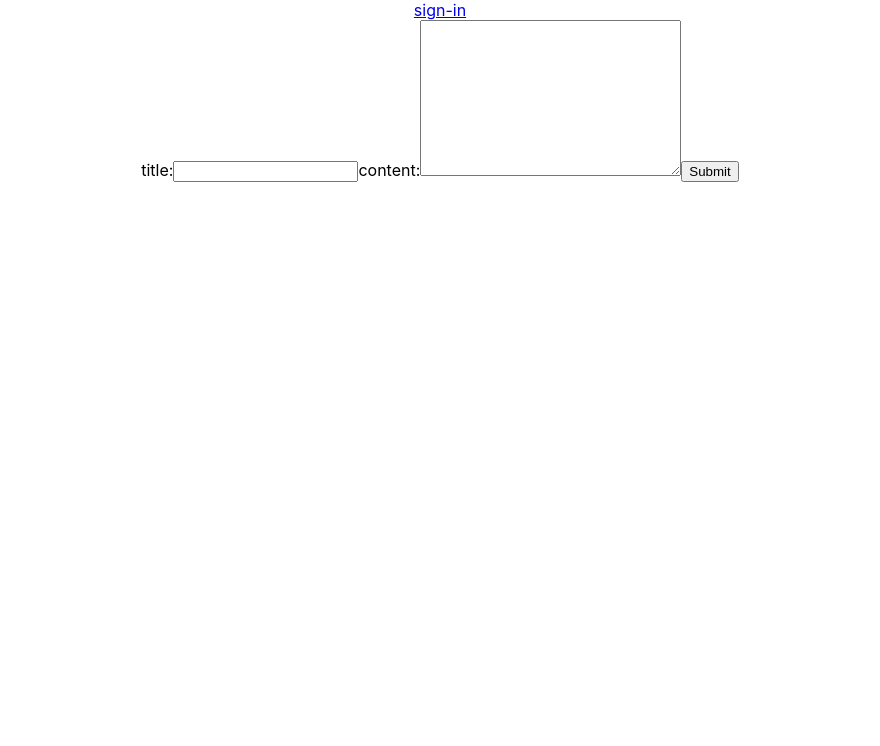
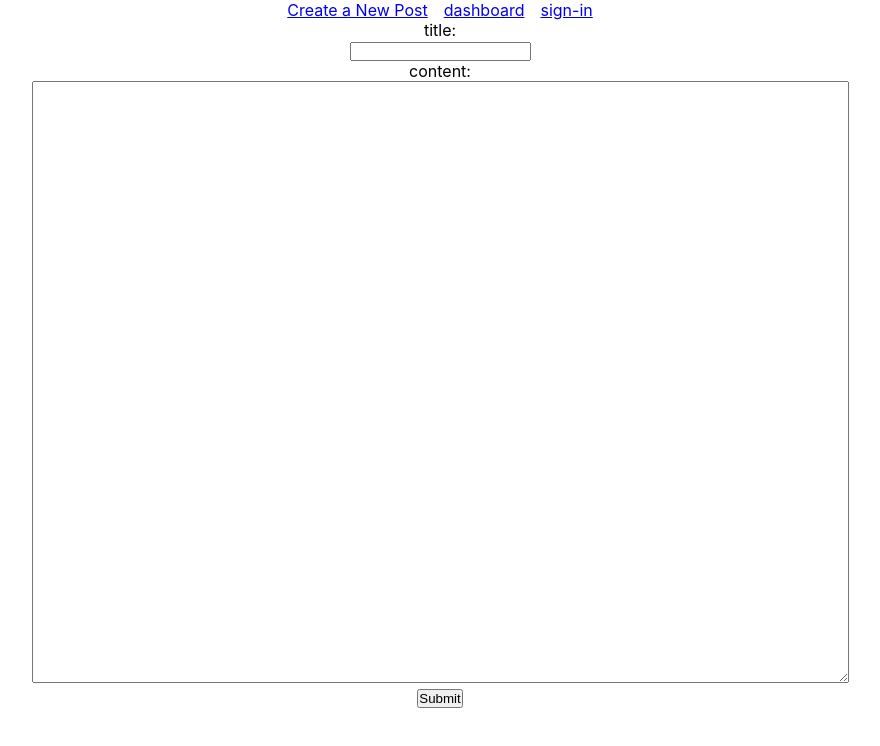
Before and after one commit to pongpwner/blog, a React (Create React App) app: page /create-post in a window 1280 px wide. Shown: the top 746 px of the page, without its empty margins (200-1080 px from the left). Built offline with nearby package versions, Linux system fonts and the light colour scheme.

Commit message:
add basic styling

```diff
--- a/package.json
+++ b/package.json
@@ -17,6 +17,7 @@
     "react-scripts": "5.0.1",
     "sass": "^1.57.1",
     "scss": "^0.2.4",
+    "styled-components": "^5.3.6",
     "typescript": "^4.9.4",
     "web-vitals": "^2.1.4"
   },
@@ -43,5 +44,8 @@
       "last 1 firefox version",
       "last 1 safari version"
     ]
+  },
+  "devDependencies": {
+    "@types/styled-components": "^5.1.26"
   }
 }
--- a/src/App.tsx
+++ b/src/App.tsx
@@ -7,6 +7,7 @@ import Dashboard from "./pages/dashboard/dashboard";
 import CreatePost from "./pages/createPost/createPost";
 import EditPost from "./pages/editPost/editPost";
 import Header from "./components/header/header.component";
+import GlobalStyle from "./global.styles";
 //import PostComments from "./pages/postComment/postComments";
 export interface IPost {
   _id: string;
@@ -36,6 +37,7 @@ function App() {
   }, [JWT]);
   return (
     <div className="App">
+      <GlobalStyle></GlobalStyle>
       <BrowserRouter>
         <Header user={user} setUser={setUser}></Header>
         <Routes>
--- a/src/components/comment/comment.tsx
+++ b/src/components/comment/comment.tsx
@@ -1,4 +1,20 @@
 import React from "react";
+import styled from "styled-components";
+const P = styled.p`
+  overflow-wrap: break-word;
+`;
+const Author = styled.span`
+  font-weight: 700;
+`;
+const Li = styled.li`
+  margin: 2rem 3rem;
+`;
+const Time = styled.span`
+  font-style: italic;
+`;
+const Content = styled.p`
+  overflow-wrap: break-word;
+`;
 
 interface ICommentProps {
   id?: string;
@@ -28,12 +44,18 @@ const Comment = ({
     window.location.reload();
   }
   return (
-    <div className="comment">
-      <span>{author}</span>
-      <span>{content}</span>
-      <span>{timestamp.toString()}</span>
+    <Li className="comment">
+      <Author>{author}</Author>
+      <Content>{content}</Content>
+      <Time>
+        {new Date(timestamp).toLocaleDateString("en-us", {
+          year: "numeric",
+          month: "short",
+          day: "numeric",
+        })}
+      </Time>
       <button onClick={deleteComment}>delete comment</button>
-    </div>
+    </Li>
   );
 };
 
--- a/src/components/commentList/commentList.tsx
+++ b/src/components/commentList/commentList.tsx
@@ -36,7 +36,7 @@ const CommentList = ({ JWT }: ICommentListProps) => {
       {comments.map((comment) => (
         <Comment
           author={comment.author}
-          content={comment.author}
+          content={comment.content}
           timestamp={comment.timestamp}
           postId={comment.postId}
           id={comment._id}
--- a/src/components/header/header.component.tsx
+++ b/src/components/header/header.component.tsx
@@ -1,20 +1,28 @@
 import React from "react";
 import LogoutButton from "../logout-button/logout-button.component";
 import { Link } from "react-router-dom";
+import styled from "styled-components";
 interface IHeaderProps {
   user: string | null;
   setUser: Function;
 }
+const HeaderContainer = styled.header`
+  display: flex;
+  gap: 1rem;
+  justify-content: center;
+`;
 const Header = ({ user, setUser }: IHeaderProps) => {
   return (
-    <header>
+    <HeaderContainer>
+      <Link to="/create-post">Create a New Post</Link>
+      <Link to="/dashboard">dashboard</Link>
       {user ? <span>{user}</span> : null}
       {user ? (
         <LogoutButton setUser={setUser}></LogoutButton>
       ) : (
         <Link to="/">sign-in</Link>
       )}
-    </header>
+    </HeaderContainer>
   );
 };
 
--- a/src/components/post/post.tsx
+++ b/src/components/post/post.tsx
@@ -1,5 +1,12 @@
 import React from "react";
 import { Link } from "react-router-dom";
+import styled from "styled-components";
+
+const FlexContainer = styled.div`
+  display: flex;
+  gap: 1rem;
+  justify-content: center;
+`;
 interface IPostProps {
   id: string;
   title: string;
@@ -52,7 +59,14 @@ const Post = ({
   return (
     <li className="post">
       <div className="title">{title}</div>
-      <div className="timestamp">{timestamp.toString()}</div>
+      <div className="timestamp">
+        {new Date(timestamp).toLocaleDateString("en-us", {
+          year: "numeric",
+          month: "short",
+          day: "numeric",
+        })}
+      </div>
+      <FlexContainer>
         {published ? (
           <button onClick={togglePublishPost}>unpublish</button>
         ) : (
@@ -61,6 +75,7 @@ const Post = ({
         <Link to={`/posts/${id}`}>edit</Link>
 
         <button onClick={deletePost}>delete</button>
+      </FlexContainer>
     </li>
   );
 };
--- a/src/components/postForm.js/postForm.tsx
+++ b/src/components/postForm.js/postForm.tsx
@@ -1,6 +1,7 @@
 import React, { useEffect, useState } from "react";
 import { useNavigate } from "react-router-dom";
 import { IPost } from "../../App";
+import styled from "styled-components";
 
 interface IPostFormProps {
   actionRoute: string;
@@ -66,6 +67,7 @@ const PostForm = ({
       className="post-form"
     >
       <label htmlFor="title">title:</label>
+      <div>
         <input
           type="text"
           id="title"
@@ -73,15 +75,19 @@ const PostForm = ({
           value={title1!}
           onChange={(e) => handleChange(e)}
         />
+      </div>
       <label htmlFor="content">content:</label>
+      <div>
         <textarea
           name="content"
           id="content"
-        cols={30}
-        rows={10}
+          cols={100}
+          rows={40}
           value={content1!}
           onChange={(e) => handleChange(e)}
         ></textarea>
+      </div>
+
       <button type="submit">Submit</button>
     </form>
   );
--- /dev/null
+++ b/src/global.styles.tsx
@@ -0,0 +1,16 @@
+import { createGlobalStyle } from "styled-components";
+
+const GlobalStyle = createGlobalStyle`
+    *{
+    margin: 0;
+    padding: 0;
+    }
+    /* html{
+     //   font-size: 62.5%;
+    } */
+    ul,ol{
+        list-style-type: none;
+    }
+`;
+
+export default GlobalStyle;
--- a/src/pages/dashboard/dashboard.tsx
+++ b/src/pages/dashboard/dashboard.tsx
@@ -1,5 +1,6 @@
 import React, { useEffect, useState } from "react";
 import PostList from "../../components/postList/postList";
+import { Link } from "react-router-dom";
 import { IPost } from "../../App";
 interface IDashboardProps {
   JWT: string;
@@ -30,7 +31,6 @@ const Dashboard = ({ JWT, posts, setPosts }: IDashboardProps) => {
   }, [JWT]);
   return (
     <div className="dashboard">
-      <a href="/create-post">Create a New Post</a>
       <PostList posts={posts} JWT={JWT}></PostList>
     </div>
   );
```
Also changed, not shown: 1 other file (tests, documents, lock files or other folders). Lines whose indentation alone changed are shown as unchanged.
